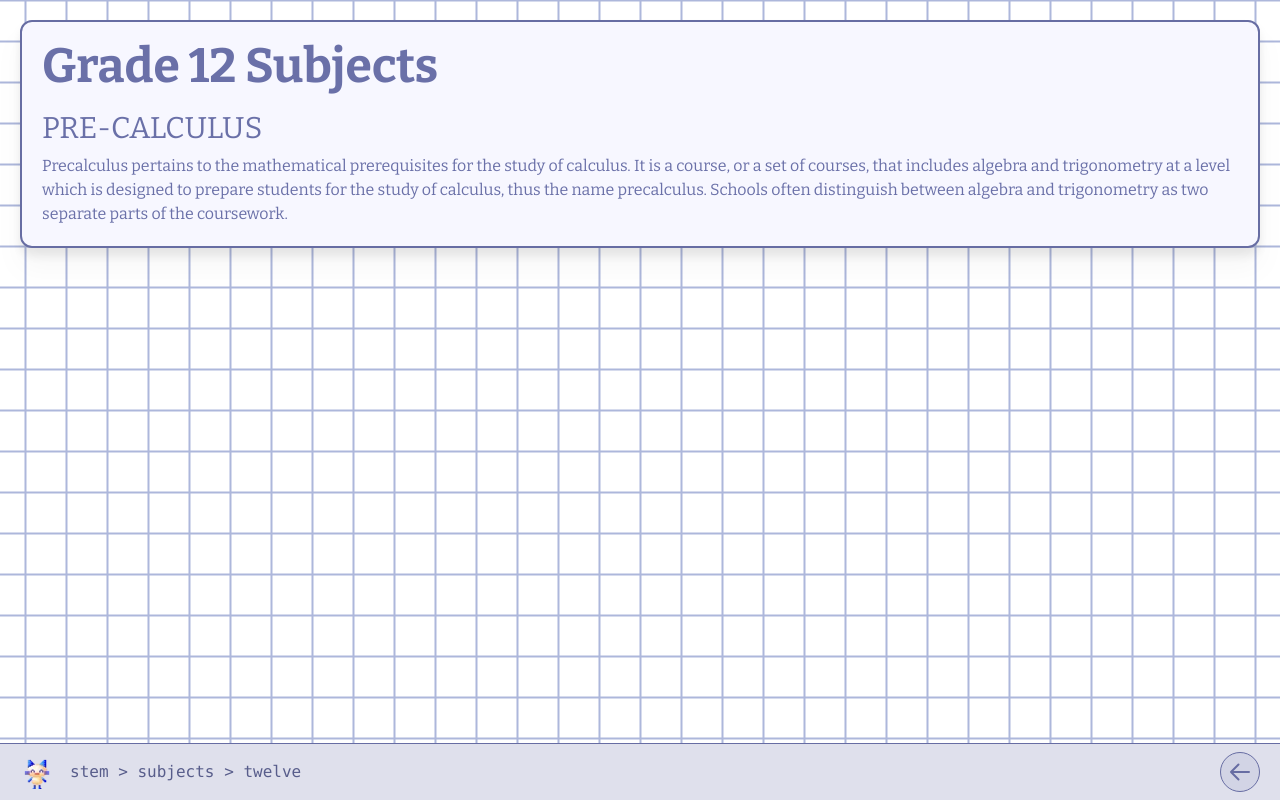
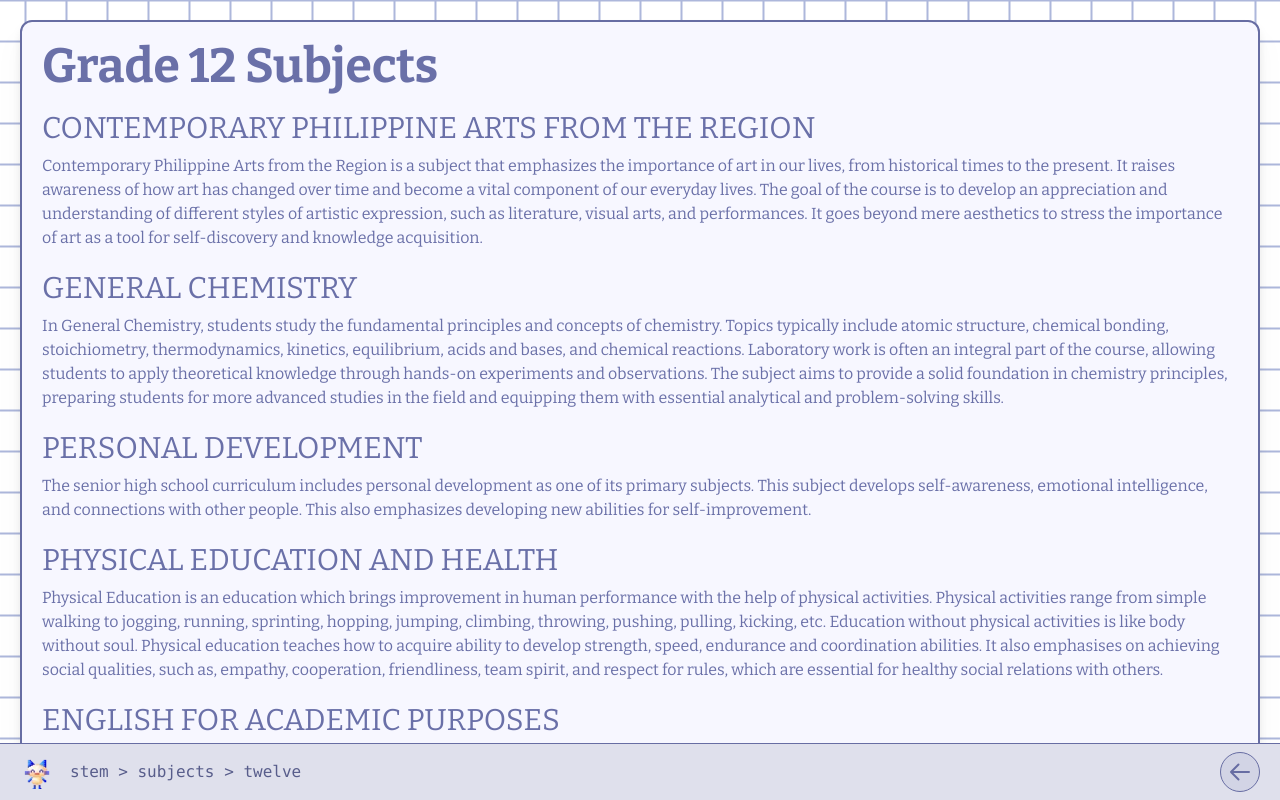
Before and after one commit to carince/stem-website, a Next.js app: page /stem-website/stem/subjects/twelve in a window 1280 px wide. Built offline with nearby package versions, Linux system fonts and the light colour scheme.

Commit message:
subjects: add g12

```diff
--- a/src/pages/index.tsx
+++ b/src/pages/index.tsx
@@ -22,7 +22,7 @@ export default function Home() {
                 <Card>
                     <div className="CardContent flex flex-col items-center space-y-12 p-5">
                         <h1
-                            className="CardTitle font-bold text-5xl tracking-tight"
+                            className="CardTitle font-bold text-5xl tracking-tight text-center"
                         >
                             Welcome to STEM!
                         </h1>
--- a/src/pages/stem/subjects/eleven/index.tsx
+++ b/src/pages/stem/subjects/eleven/index.tsx
@@ -67,6 +67,10 @@ const subjects: { name: string, description: string }[] = [
     {
         name: "KOMMUNIKASYON AT PANANALIKSIK SA WIKA AT KULTURANG PILIPINO",
         description: `The Senior High School course "Kommunikasyon at Pananaliksik sa Wika at Kulturang Pilipino," or KPWKP, seeks to develop students' research and communication abilities while strengthening their understanding of linguistic principles and their sense of cultural belonging as Filipinos.`
+    },
+    {
+        name: "PEH",
+        description: ""
     }
 ]
 
@@ -88,7 +92,7 @@ export default function StrandSubjectBlog() {
                             {
                                 subjects.map((subject, index) => (
                                     <div key={index} className="space-y-2">
-                                        <h3 className="text-3xl">{subject.name}</h3>
+                                        <h3 className="text-3xl uppercase">{subject.name}</h3>
                                         <p>{subject.description}</p>
                                     </div>
                                 ))
--- a/src/pages/stem/subjects/twelve/index.tsx
+++ b/src/pages/stem/subjects/twelve/index.tsx
@@ -5,8 +5,44 @@ import Card from "@/components/Card";
 
 const subjects: { name: string, description: string }[] = [
     {
-        name: "PRE-CALCULUS",
-        description: "Precalculus pertains to the mathematical prerequisites for the study of calculus. It is a course, or a set of courses, that includes algebra and trigonometry at a level which is designed to prepare students for the study of calculus, thus the name precalculus. Schools often distinguish between algebra and trigonometry as two separate parts of the coursework."
+        name: "Contemporary Philippine Arts from the Region",
+        description: "Contemporary Philippine Arts from the Region is a subject that emphasizes the importance of art in our lives, from historical times to the present. It raises awareness of how art has changed over time and become a vital component of our everyday lives. The goal of the course is to develop an appreciation and understanding of different styles of artistic expression, such as literature, visual arts, and performances. It goes beyond mere aesthetics to stress the importance of art as a tool for self-discovery and knowledge acquisition."
+    },
+    {
+        name: "General Chemistry",
+        description: "In General Chemistry, students study the fundamental principles and concepts of chemistry. Topics typically include atomic structure, chemical bonding, stoichiometry, thermodynamics, kinetics, equilibrium, acids and bases, and chemical reactions. Laboratory work is often an integral part of the course, allowing students to apply theoretical knowledge through hands-on experiments and observations. The subject aims to provide a solid foundation in chemistry principles, preparing students for more advanced studies in the field and equipping them with essential analytical and problem-solving skills.        "
+    },
+    {
+        name: "Personal Development",
+        description: "The senior high school curriculum includes personal development as one of its primary subjects. This subject develops self-awareness, emotional intelligence, and connections with other people.  This also emphasizes developing new abilities for self-improvement.        "
+    },
+    {
+        name: "Physical Education and Health",
+        description: "Physical Education is an education which brings improvement in human performance with the help of physical activities. Physical activities range from simple walking to jogging, running, sprinting, hopping, jumping, climbing, throwing, pushing, pulling, kicking, etc. Education without physical activities is like body without soul. Physical education teaches how to acquire ability to develop strength, speed, endurance and coordination abilities. It also emphasises on achieving social qualities, such as, empathy, cooperation, friendliness, team spirit, and respect for rules, which are essential for healthy social relations with others."
+    },
+    {
+        name: "English for Academic Purposes",
+        description: "The subject English for Academic Purposes (EAPP)  includes advanced reading, writing, listening, and speaking skills for academic contexts. This may involve academic vocabulary building, critical thinking, essay writing, research skills, and oral presentations. Additionally, grammar and language mechanics are often integrated to support overall language proficiency.         "
+    },
+    {
+        name: "General Physics",
+        description: "General Physics is designed for students interested in science and technology related careers and majors. It is taught at the algebra/trigonometry level and it incorporates conceptual understanding, laboratory work, and mathematical problem solving. General Physics I covers motion, heat, and wave motion. Topics covered include kinematics, statics, dynamics, momentum, energy, rotation, gravitation and planetary motion, fluids, kinetic theory of gases, and thermodynamics.        "
+    },
+    {
+        name: "Human Biology",
+        description: "Human Biology is the study of everything related to the human body, including anthropology, development, anatomy and physiology, genetics, ecology, and nutrition. In short, the study focuses on how we got here, how we function, and the role we play in the natural world. This helps us to better understand human health, because we can learn how to stay healthy and how diseases and injuries can be treated.        "
+    },
+    {
+        name: "Media and Information Literacy",
+        description: "Human Biology is the study of everything related to the human body, including anthropology, development, anatomy and physiology, genetics, ecology, and nutrition. In short, the study focuses on how we got here, how we function, and the role we play in the natural world. This helps us to better understand human health, because we can learn how to stay healthy and how diseases and injuries can be treated.        "
+    },
+    {
+        name: "Inquiries, Investigation, and Immersion",
+        description: "What is III or Inquiries, Investigation, and Immersion? This subject is about doing research and experiencing the research itself. This track also tests your critical thinking skills and may improve along the way. The subject’s objective is to use your understanding of the research to ensure how it works so that the experience you will encounter during your research will be fulfilling."
+    },
+    {
+        name: "Pananaliksik Pagbabasa at Pagsusuri ng Iba’t Ibang Teksto Tungo sa Pananaliksik",
+        description: "Pananaliksik Pagbabasa at Pagsusuri ng Iba’t Ibang Teksto Tungo sa Pananaliksik or PPITTP is one of the minor subjects in STEM during the first semester of senior high school. In this subject they will tackle the different types of texts, reading and  analyzing different texts, and writing research."
     }
 ]
 
@@ -28,7 +64,7 @@ export default function StrandSubjectBlog() {
                             {
                                 subjects.map((subject, key) => (
                                     <div key={key} className="space-y-2">
-                                        <h3 className="text-3xl">{subject.name}</h3>
+                                        <h3 className="text-3xl uppercase">{subject.name}</h3>
                                         <p>{subject.description}</p>
                                     </div>
                                 ))
```
Also changed, not shown: 1 other file (tests, documents, lock files or other folders).
